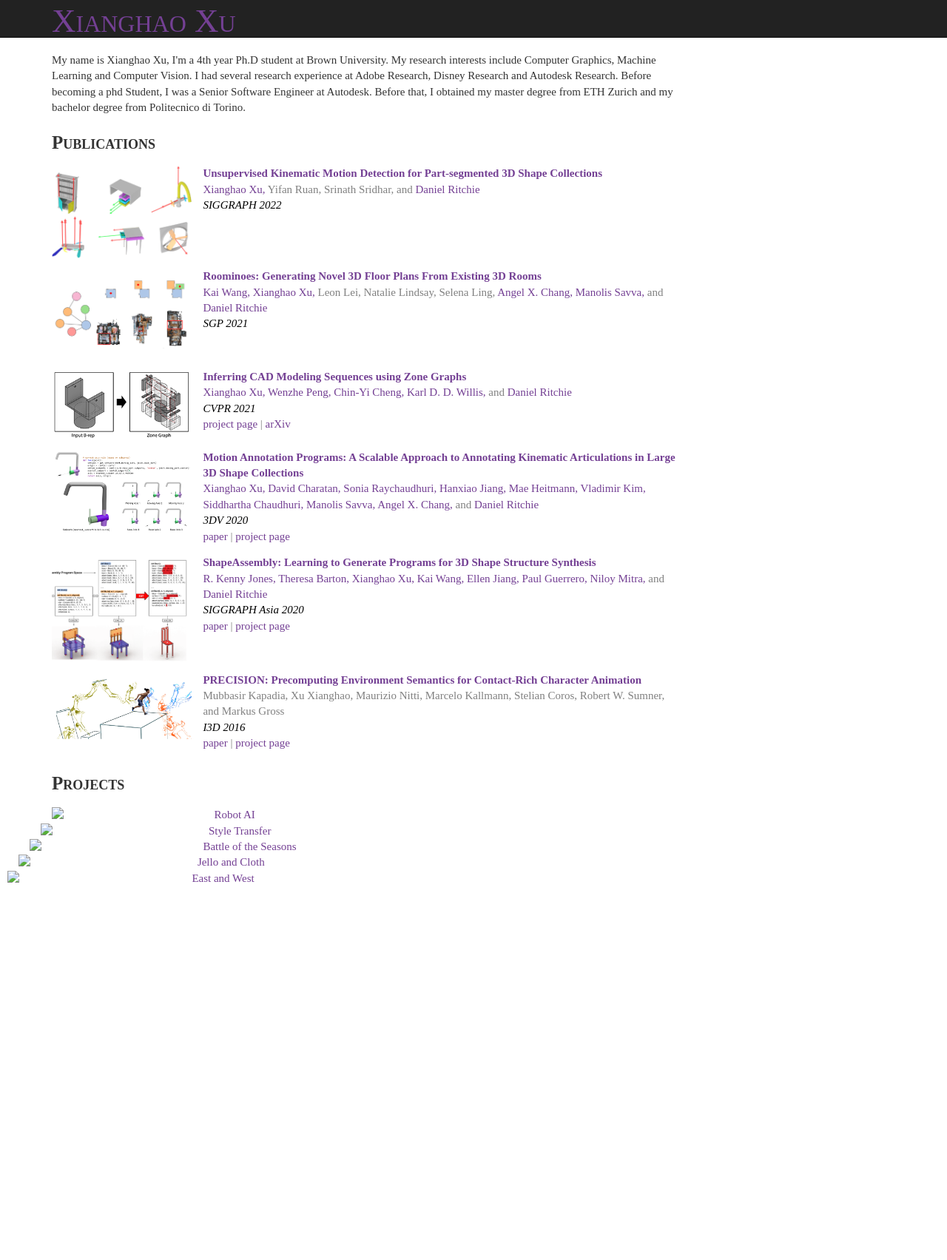
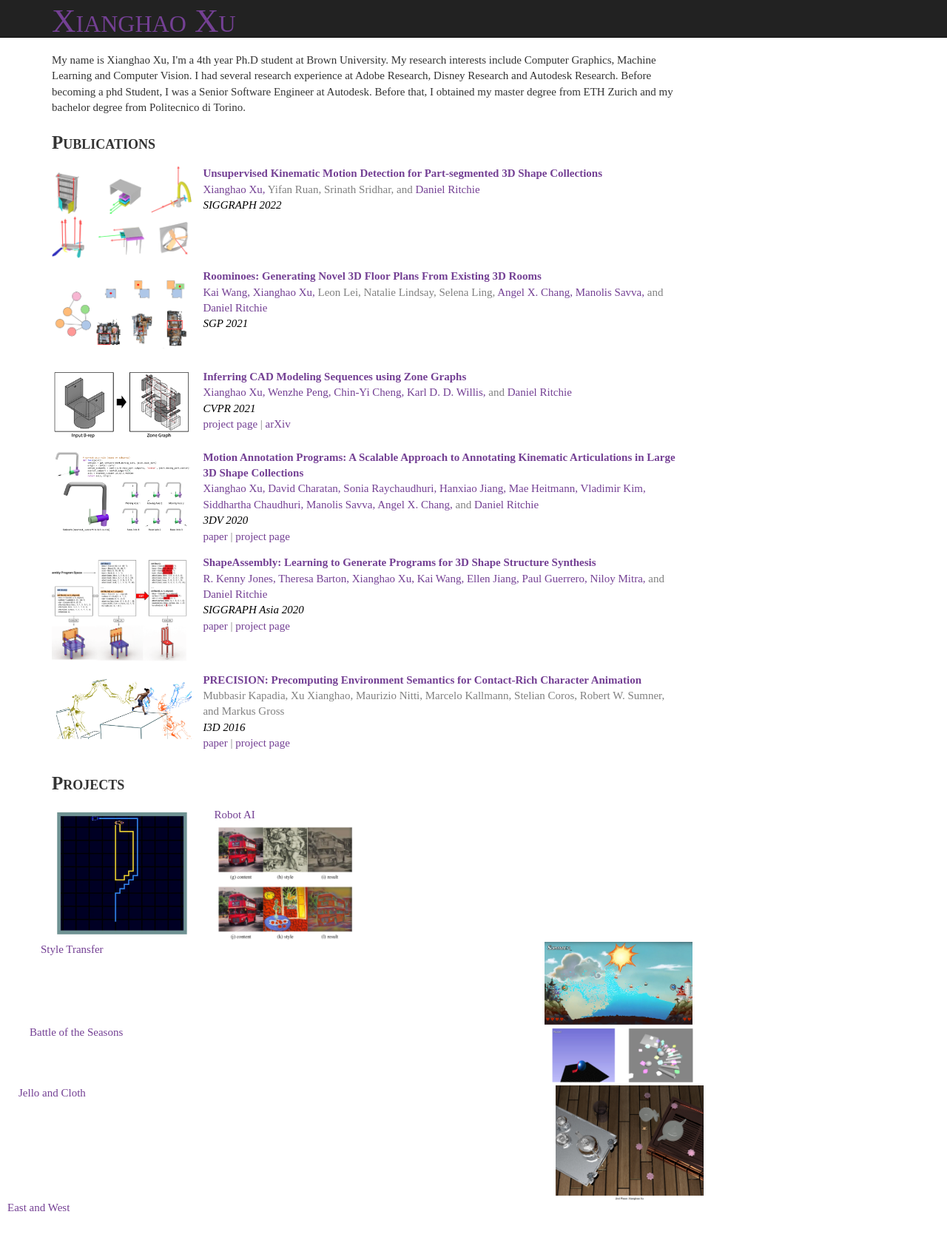
Before and after one commit to xxh43/xxh43.github.io, a Jekyll site: the page built from index.html, in a window 1280 px wide. Shown: the whole page at 74% size. Built offline with Jekyll 4.4.1, drawn with Linux system fonts in a browser that asks for light colours; before the commit the page ends 1257 px from its top, so only the background shows below that.

Commit message:
Update index.html

```diff
--- a/index.html
+++ b/index.html
@@ -115,7 +115,7 @@ title: Xianghao Xu
 			{% endcapture %}
 
 			<div class='col-lg-3 col-md-4 col-xs-4 projimagesection'>
-				<a target='_blank' href='{{ mainlink }}'><img class='projimage img img-responsive' src='img/projthumbs/{{ project.id }}.png' width='200'/></a>
+				<a target='_blank' href='{{ mainlink }}'><img class='projimage img img-responsive' src='img/pubthumbs/{{ project.id }}.png' width='200'/></a>
 			</div>
 
 			<div class='col-lg-9 col-md-8 col-xs-8 projtextsection'>
```
